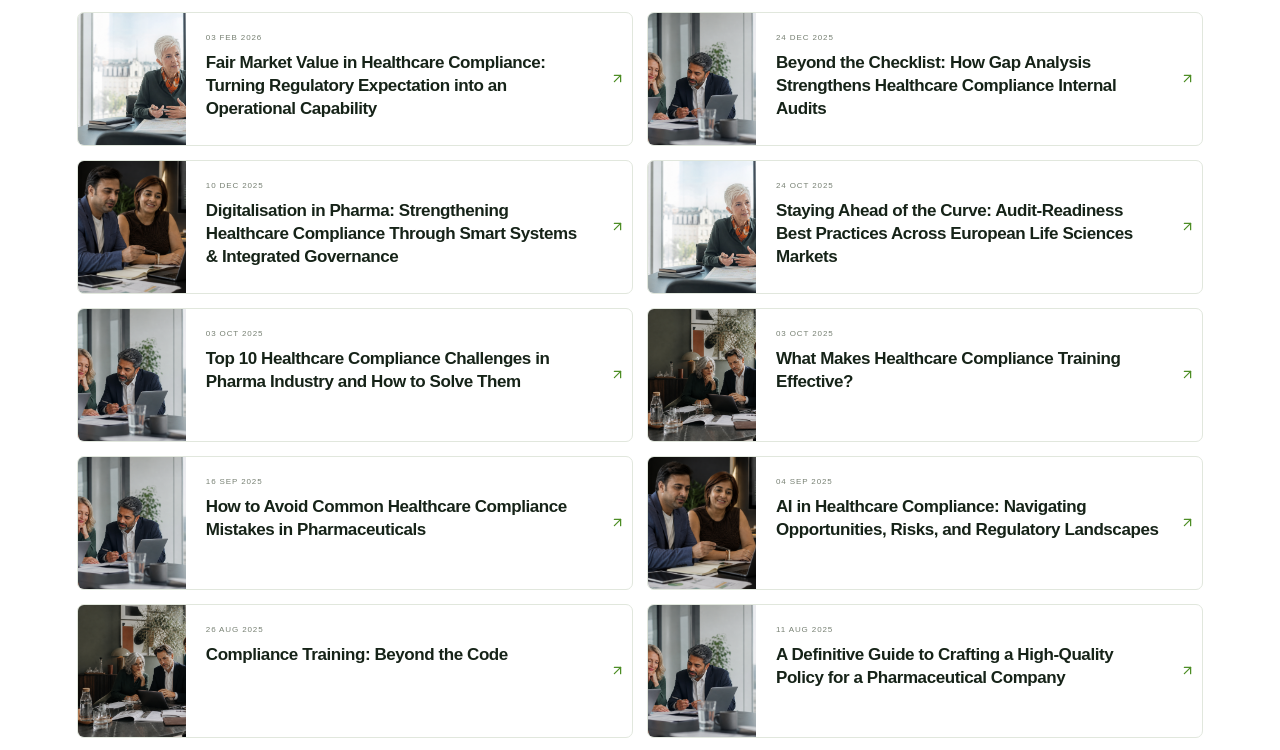
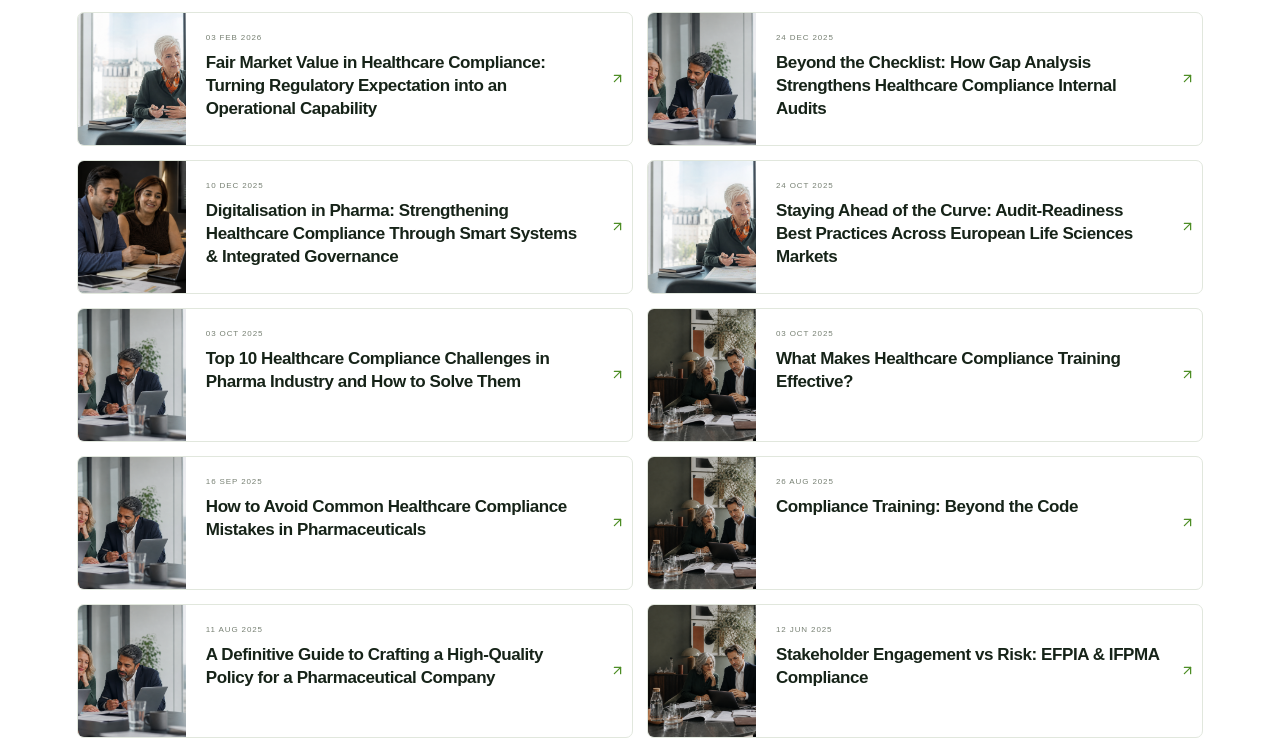
Before and after one commit to eunomiapharmaservices/Eunomia_New_Website, a Next.js app: page /resources in a window 1280 px wide. Shown: the part 3252-4002 px from the top of the page. Built offline with nearby package versions, Linux system fonts and the light colour scheme.

Commit message:
Fix article SEO: app/resources/page.tsx

```diff
--- a/app/resources/page.tsx
+++ b/app/resources/page.tsx
@@ -6,7 +6,7 @@ export const metadata: Metadata = {
   alternates: { canonical: "https://www.eunomiapharmaservices.com/resources" },
   title: "Pharmaceutical Compliance Resources & Insights | Eunomia",
   description:
-    "Case studies, webinars, e-books and 30 articles on pharmaceutical compliance: transparency reporting, fair market value, audit readiness, AI governance and market entry.",
+    "Case studies, webinars, e-books and 29 articles on pharmaceutical compliance: transparency reporting, fair market value, audit readiness, AI governance and market entry.",
 };
 
 const featured = [
@@ -82,7 +82,7 @@ const articles = [
   [
     "30 Apr 2026",
     "AI in Healthcare Compliance: Navigating Opportunities, Risks, and Regulatory Landscapes",
-    "https://eunomiapharmaservices.com/ai-in-healthcare-compliance-navigating-opportunities-risks-regulatory-landscapes/",
+    "https://eunomiapharmaservices.com/ai-in-healthcare-compliance/",
   ],
   [
     "30 Apr 2026",
@@ -153,11 +153,6 @@ const articles = [
     "16 Sep 2025",
     "How to Avoid Common Healthcare Compliance Mistakes in Pharmaceuticals",
     "https://eunomiapharmaservices.com/how-to-avoid-common-healthcare-compliance-mistakes-in-pharmaceuticals/",
-  ],
-  [
-    "04 Sep 2025",
-    "AI in Healthcare Compliance: Navigating Opportunities, Risks, and Regulatory Landscapes",
-    "https://eunomiapharmaservices.com/ai-in-healthcare-compliance/",
   ],
   [
     "26 Aug 2025",
```
